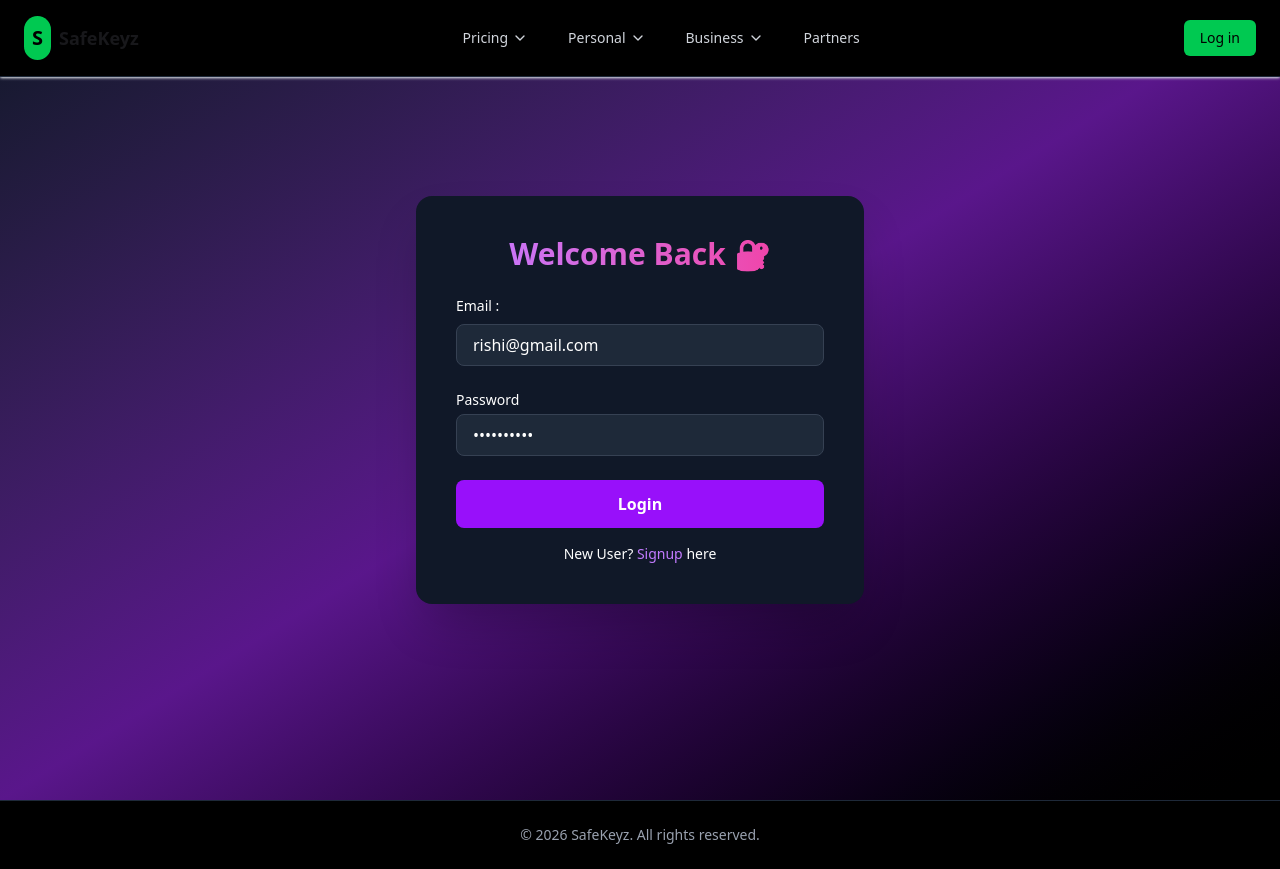
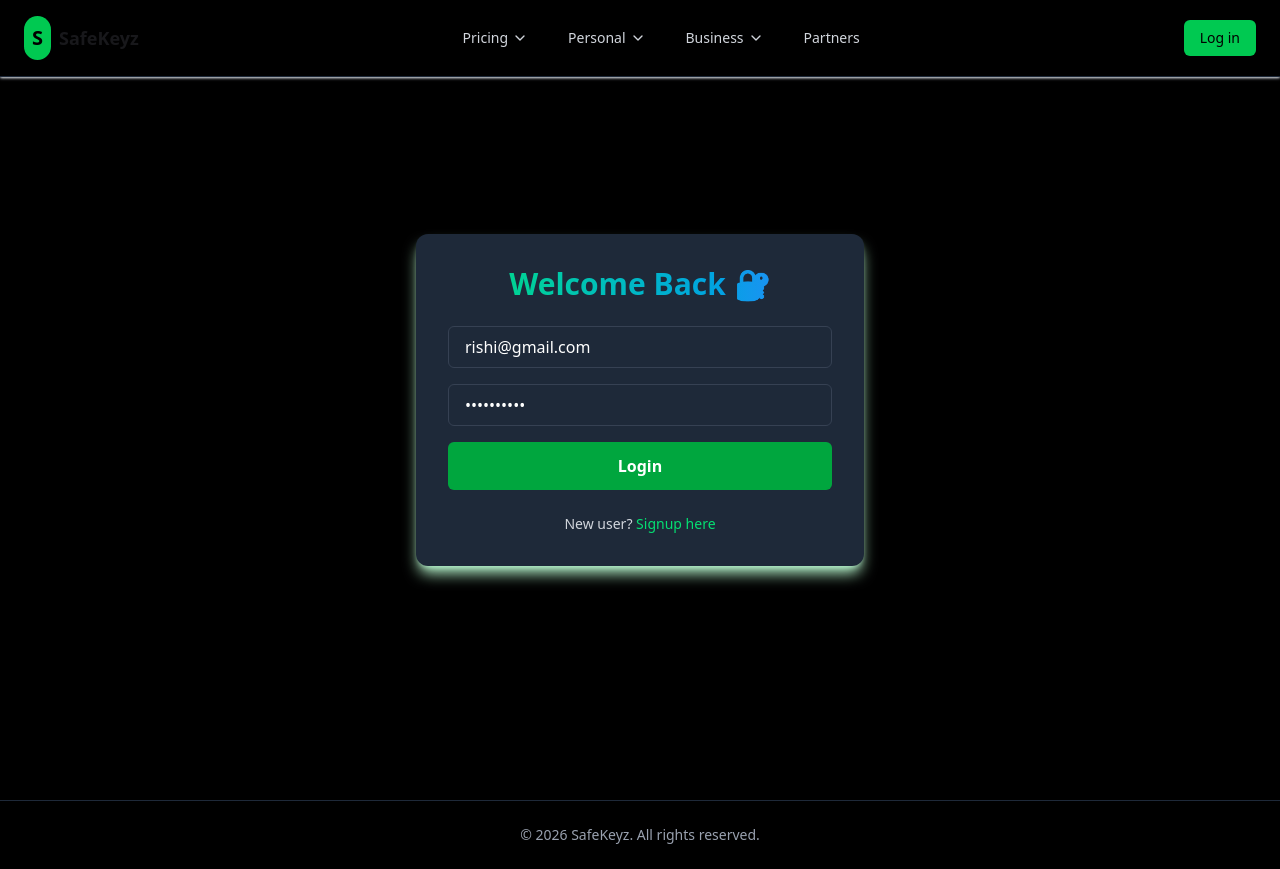
Before and after one commit to rishipandey14/SafeKeyz-Frontend, a React (Vite) app: page /login in a window 1280 px wide. Built offline with nearby package versions, Linux system fonts and the light colour scheme.

Commit message:
fixed Error of not showing Error

```diff
--- a/src/Components/Login.jsx
+++ b/src/Components/Login.jsx
@@ -1,7 +1,7 @@
 import axios from "axios";
 import React, { useEffect, useState } from "react";
 import { useDispatch, useSelector } from "react-redux";
-import { Link, useLocation, useNavigate } from "react-router-dom";
+import { useLocation, useNavigate } from "react-router-dom";
 import { BASE_URL } from "../utils/constants";
 import { addUser } from "../utils/userSlice";
 import { showToast } from "../utils/toastSlice";
@@ -21,54 +21,48 @@ const Login = () => {
   const handleLogin = async () => {
     if (userData) return;
 
+    // Basic validation before sending API call
+    if (!emailId.trim() || !password.trim()) {
+      setError("Please enter both email and password.");
+      return;
+    }
+
     try {
-      const res = await axios.post(
-        BASE_URL + "/login",
-        {
-          emailId,
-          password,
-        },
-        {
-          withCredentials: true,
-        }
-      );
+      const res = await axios.post(BASE_URL + "/login", { emailId, password }, { withCredentials: true });
       dispatch(addUser(res?.data?.data));
       dispatch(showToast("Logged in Successfully"));
       navigate("/feed");
     } catch (err) {
-      setError(err?.response?.data || "Something went wrong");
+      setError(err?.response?.data?.error || err?.response?.data?.message || "Something went wrong");
     }
   };
 
   const handleSignup = async () => {
+    // Basic validation
+    if (
+      !firstName.trim() ||
+      !lastName.trim() ||
+      !emailId.trim() ||
+      !password.trim()
+    ) {
+      setError("Please fill all fields before signing up.");
+      return;
+    }
+
     try {
-      const res = await axios.post(
-        BASE_URL + "/signup",
-        {
-          firstName,
-          lastName,
-          emailId,
-          password,
-        },
-        {
-          withCredentials: true,
-        }
-      );
+      const res = await axios.post(BASE_URL + "/signup", { firstName, lastName, emailId, password }, { withCredentials: true });
       dispatch(addUser(res?.data?.data));
       dispatch(showToast("Account created Successfully"));
       navigate("/profile");
     } catch (err) {
-      setError(err?.response?.data || "Something went wrong");
+      setError(err?.response?.data?.error || err?.response?.data?.message || "Something went wrong");
     }
   };
 
   const handleFormSubmit = async (e) => {
-    e.preventDefault(); // Prevent form from reloading the page
-    if (isLoginForm) {
-      await handleLogin();
-    } else {
-      await handleSignup();
-    }
+    e.preventDefault();
+    if (isLoginForm) await handleLogin();
+    else await handleSignup();
   };
 
   useEffect(() => {
@@ -76,104 +70,78 @@ const Login = () => {
   }, [userData, navigate]);
 
   return (
-    <div className="min-h-screen flex items-center justify-center bg-gradient-to-br from-gray-900 via-purple-900 to-black px-4 py-12">
-      <div className="bg-gray-900 rounded-2xl shadow-2xl p-10 w-full max-w-md text-white">
-        <h2 className="text-3xl font-extrabold text-center bg-gradient-to-r from-purple-400 to-pink-500 text-transparent bg-clip-text mb-4 pb-2">
-          {isLoginForm ? "Welcome Back 🔐" : "Signup"}
+    <div className="min-h-screen flex items-center justify-center bg-black px-4 py-12">
+      <div className="bg-gray-800 text-white w-full max-w-md p-8 rounded-xl shadow-lg transition-all shadow-green-200">
+        <h2 className="text-3xl font-bold text-center mb-6 bg-gradient-to-r from-green-400 to-blue-500 text-transparent bg-clip-text">
+          {isLoginForm ? "Welcome Back 🔐" : "Create Account"}
         </h2>
-        <form onSubmit={handleFormSubmit} className="space-y-6">
+
+        <form onSubmit={handleFormSubmit} className="space-y-4">
           {!isLoginForm && (
             <>
-              <div>
-                <label className="block text-sm mb-2">First name : </label>
               <input
                 type="text"
-                  name="first Name"
-                  autoComplete="given-name"
+                placeholder="First Name"
                 value={firstName}
-                  onChange={(e) => setFirstName(e.target.value)}
-                  placeholder="Enter your first name"
-                  className="w-full px-4 py-2 bg-gray-800 rounded-lg border border-gray-700 focus:outline-none focus:ring-2 focus:ring-purple-600"
+                onChange={(e) =>{
+                  setFirstName(e.target.value);
+                  setError("");
+                }}
+                className="w-full px-4 py-2 rounded-md bg-gray-800 border border-gray-700 focus:ring-2 focus:ring-green-500 focus:outline-none"
               />
-              </div>
-              <div>
-                <label className="block text-sm mb-2">Last name : </label>
               <input
                 type="text"
-                  name="last Name"
+                placeholder="Last Name"
                 value={lastName}
-                  autoComplete="family-name"
-                  onChange={(e) => setLastName(e.target.value)}
-                  placeholder="Enter your last name"
-                  className="w-full px-4 py-2 bg-gray-800 rounded-lg border border-gray-700 focus:outline-none focus:ring-2 focus:ring-purple-600"
+                onChange={(e) => {
+                  setLastName(e.target.value);
+                  setError("");
+                }}
+                className="w-full px-4 py-2 rounded-md bg-gray-800 border border-gray-700 focus:ring-2 focus:ring-green-500 focus:outline-none"
               />
-              </div>
             </>
           )}
-          {/* Email */}
-          <div>
-            <label className="block text-sm mb-2">Email : </label>
+
           <input
             type="email"
-              name="email"
+            placeholder="Email"
             value={emailId}
-              autoComplete="email"
-              onChange={(e) => setEmailId(e.target.value)}
-              placeholder="Enter your email"
-              className="w-full px-4 py-2 bg-gray-800 rounded-lg border border-gray-700 focus:outline-none focus:ring-2 focus:ring-purple-600"
+            onChange={(e) => {
+              setEmailId(e.target.value);
+              setError("");
+            }}
+            className="w-full px-4 py-2 rounded-md bg-gray-800 border border-gray-700 focus:ring-2 focus:ring-green-500 focus:outline-none"
           />
-          </div>
 
-          {/* Password */}
-          <div>
-            <label className="block text-sm mb-1">Password</label>
           <input
             type="password"
-              name="password"
+            placeholder="Password"
             value={password}
-              autoComplete={isLoginForm ? "current-password" : "new-password"}
-              onChange={(e) => setPassword(e.target.value)}
-              placeholder="Enter your password"
-              className="w-full px-4 py-2 bg-gray-800 rounded-lg border border-gray-700 focus:outline-none focus:ring-2 focus:ring-purple-600"
+            onChange={(e) => {
+              setPassword(e.target.value)
+              setError("");
+            }}
+            className="w-full px-4 py-2 rounded-md bg-gray-800 border border-gray-700 focus:ring-2 focus:ring-green-500 focus:outline-none"
           />
-          </div>
-          {error && (
-            <p className="text-red-400 text-sm text-center mb-4">{error}</p>
-          )}
 
-          {/* Login Button */}
+          {error && <p className="text-sm text-red-400 text-center">{error}</p>}
+
           <button
             type="submit"
-            className="w-full py-3 bg-purple-600 hover:bg-purple-700 hover:cursor-pointer rounded-lg font-semibold transition"
+            className="w-full bg-green-600 hover:bg-green-700 text-white py-3 rounded-md font-semibold transition"
           >
             {isLoginForm ? "Login" : "Signup"}
           </button>
         </form>
 
-        <p className="text-center mt-4 text-sm">
-          {isLoginForm ? (
-            <>
-              New User?{" "}
+        <p className="mt-6 text-sm text-center text-gray-300">
+          {isLoginForm ? "New user?" : "Already have an account?"}{" "}
           <span
-                className="text-purple-400 hover:underline cursor-pointer"
-                onClick={() => setIsLoginForm(false)}
+            className="text-green-400 hover:underline cursor-pointer"
+            onClick={() => setIsLoginForm(!isLoginForm)}
           >
-                Signup
-              </span>{" "}
-              here
-            </>
-          ) : (
-            <>
-              Existing User?{" "}
-              <span
-                className="text-purple-400 hover:underline cursor-pointer"
-                onClick={() => setIsLoginForm(true)}
-              >
-                Login
-              </span>{" "}
-              here
-            </>
-          )}
+            {isLoginForm ? "Signup" : "Login"} here
+          </span>
         </p>
       </div>
     </div>
```
Lines whose indentation alone changed are shown as unchanged.
